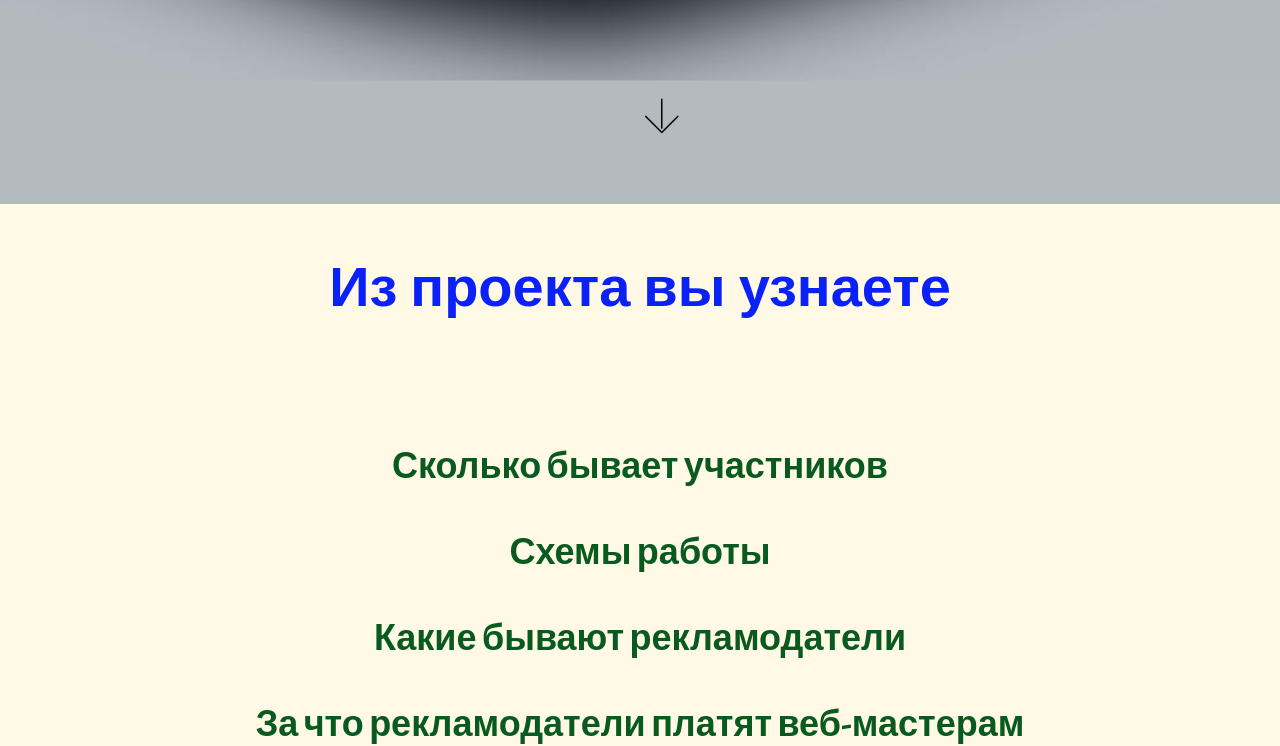
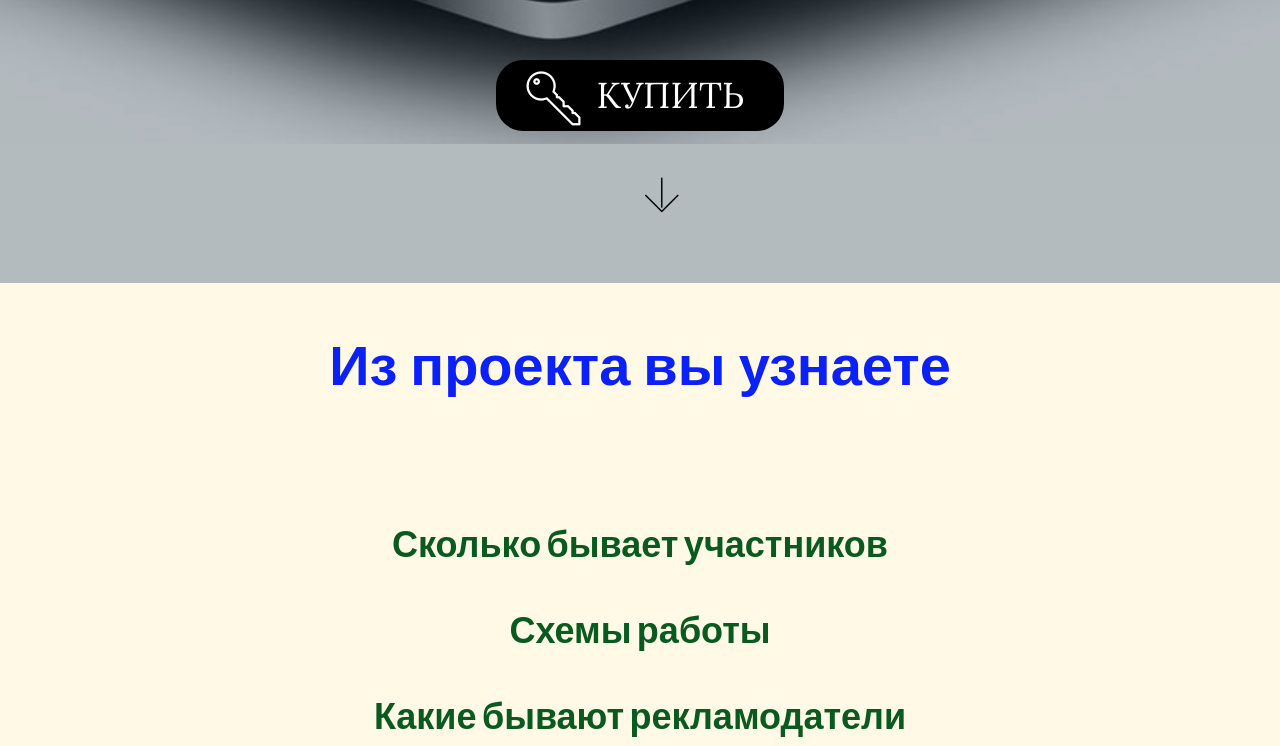
Before and after one commit to kraiton1/0072, a plain HTML site: page index.html in a window 1280 px wide. Shown: the part 1212-1958 px from the top of the page. Drawn offline with nearby package versions, Linux system fonts and the light colour scheme; files whose address does not match are found by name.

Commit message:
create github pages

```diff
--- a/index.html
+++ b/index.html
@@ -59,7 +59,7 @@ document.onclick=reEnable
                     <p class="lead"><strong>&nbsp;CPA</strong> &nbsp;маркетинг
 <br>или<br>партнёрский маркетинг <br>
 <br><strong><br></strong><br><br><br><br><br><strong>УЗНАТЬ &nbsp; &nbsp;ВСЕ &nbsp;</strong><br><strong>ПОДРОБНО</strong><br><strong>и </strong><br><strong>&nbsp; ПОЛУЧИТЬ &nbsp;</strong><br><strong>БОЛЬШОЙ &nbsp; БОНУС</strong><br><br>Можно &nbsp;будет &nbsp; после &nbsp;оплаты <br>ТОВАРА<br><br><br></p>
-
+                    <div class="mbr-buttons--center"><a class="btn btn-lg btn-black-outline btn-black" href="https://is.gd/7uucoM" target="_blank"><span class="mbri-key mbr-iconfont mbr-iconfont-btn"></span>КУПИТЬ&nbsp;</a>  </div>
                 </div>
             </div>
         </div>
```
Also changed, not shown: 1 other file.
